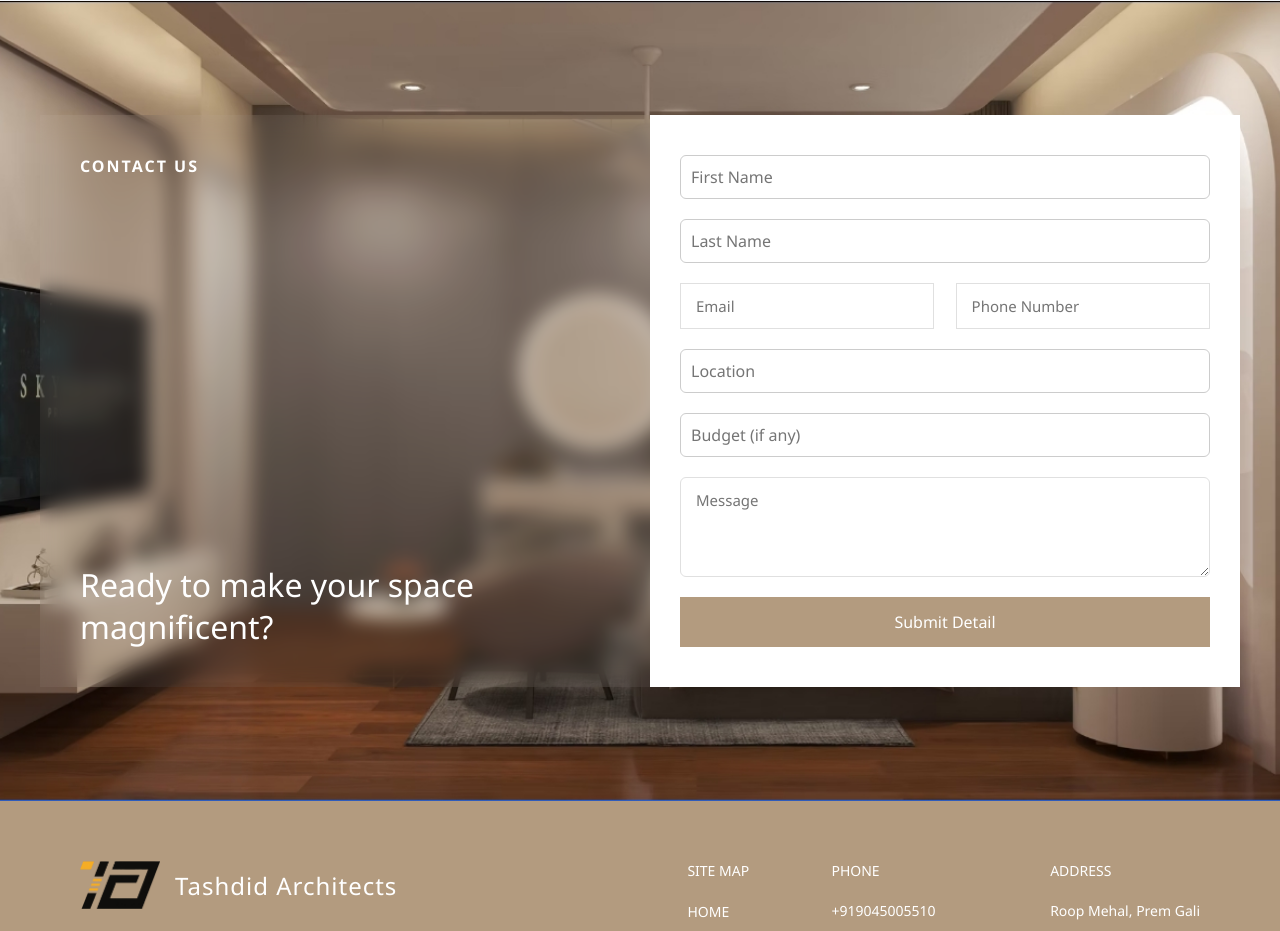
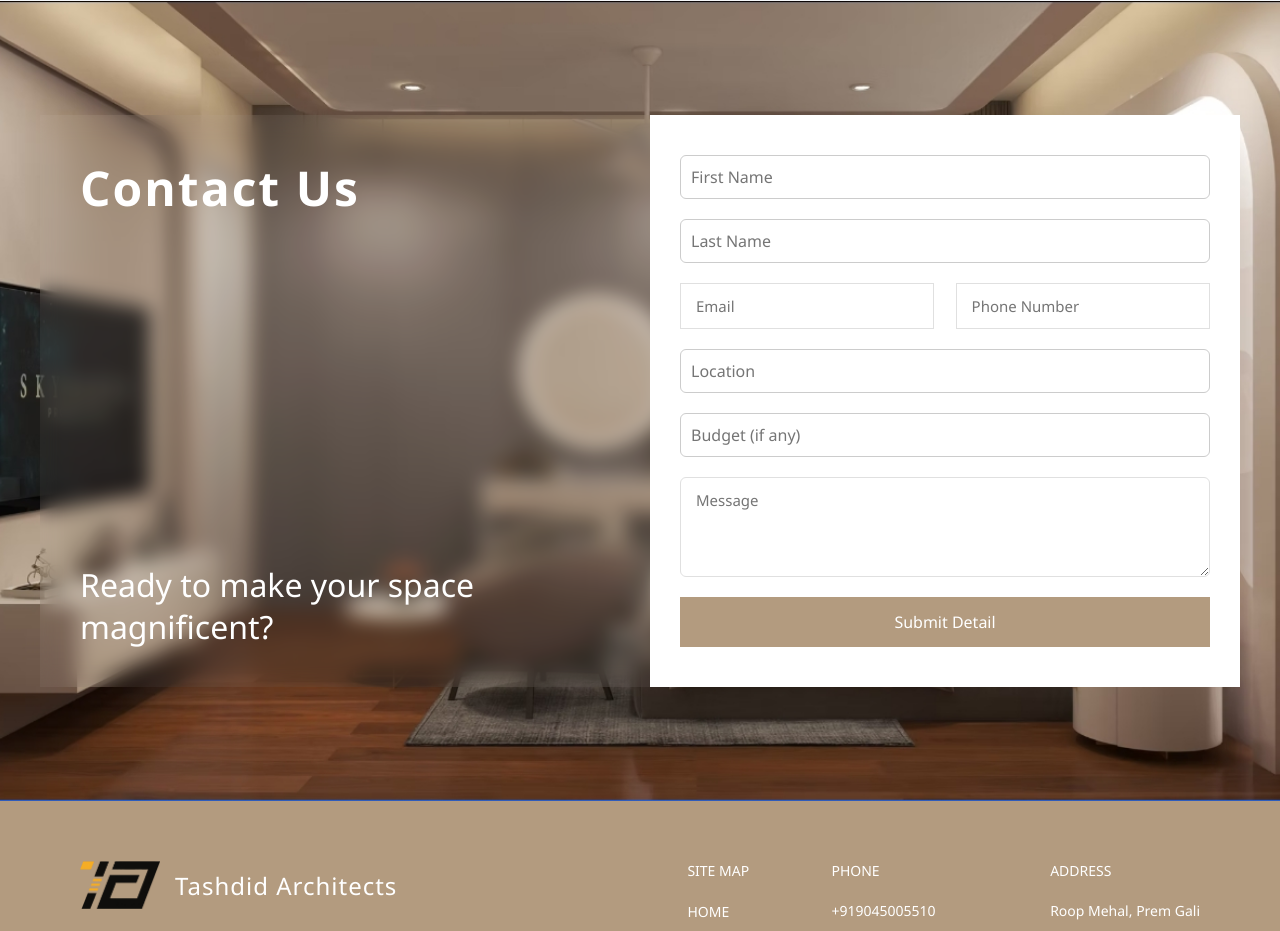
Before and after one commit to shxzM/Architecture-Firm-Website, a React (Vite) app in the folder Architecture Firm Website/: page / in a window 1280 px wide. Shown: the part 3130-4061 px from the top of the page. Built offline with nearby package versions, Linux system fonts and the light colour scheme; no server answers; the database is empty.

Commit message:
Changed Form components

```diff
--- a/Architecture Firm Website/src/components/Form.jsx
+++ b/Architecture Firm Website/src/components/Form.jsx
@@ -52,7 +52,7 @@ function Form() {
     <div className={styles.FormBackground}>
       <div className={styles.divforborder}>
         <div className={styles.ContactContainer}>
-          <h2>CONTACT US</h2>
+          <h2>Contact Us</h2>
           <h1>
             Ready to make your space <br /> magnificent?
           </h1>
--- a/Architecture Firm Website/src/components/css/Form.module.css
+++ b/Architecture Firm Website/src/components/css/Form.module.css
@@ -36,7 +36,7 @@
   }
 
   .ContactContainer h2 {
-    font-size: 1rem;
+    font-size: 3rem;
     letter-spacing: 2px;
     margin-bottom: 20px;
   }
```
